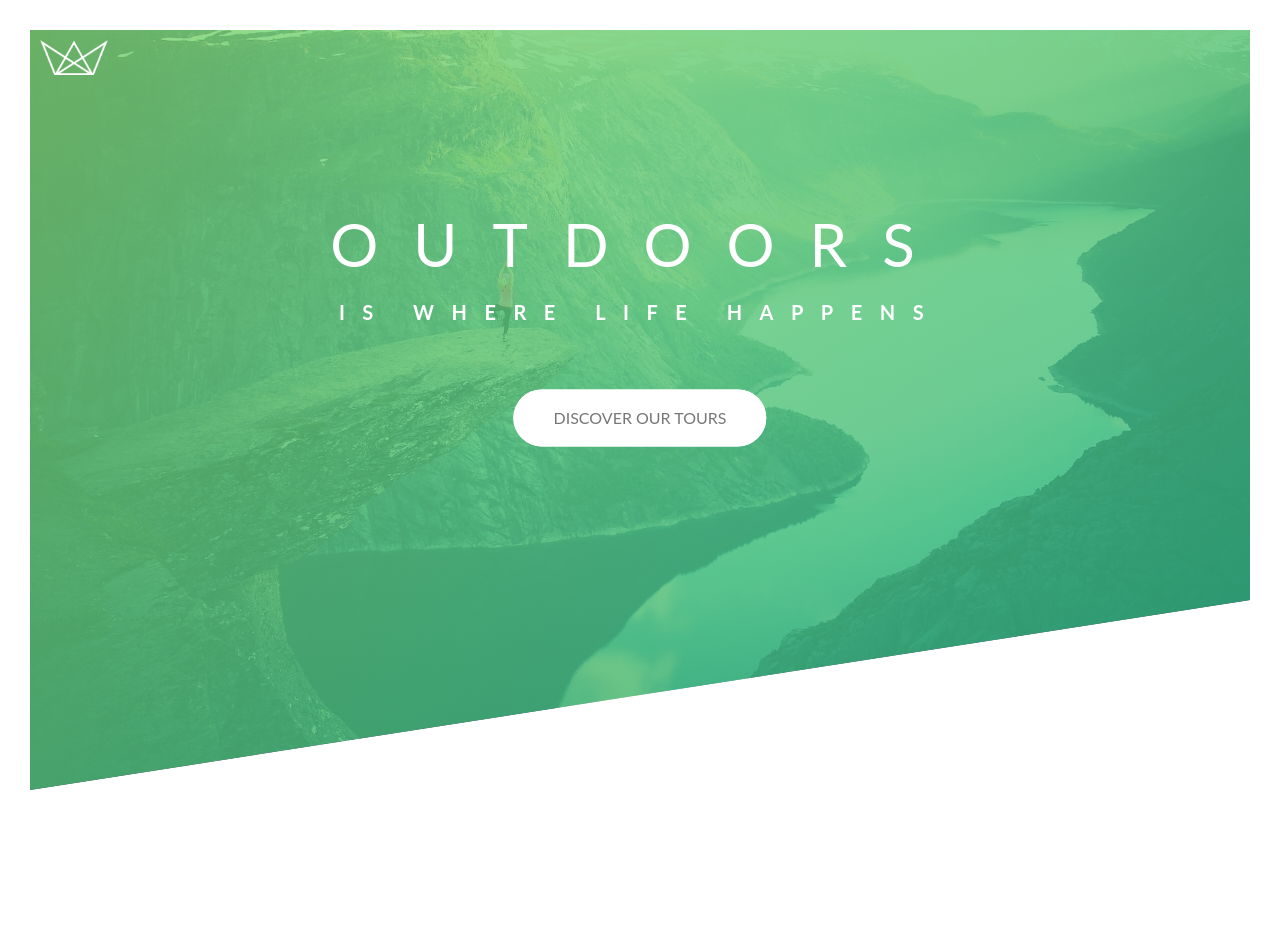
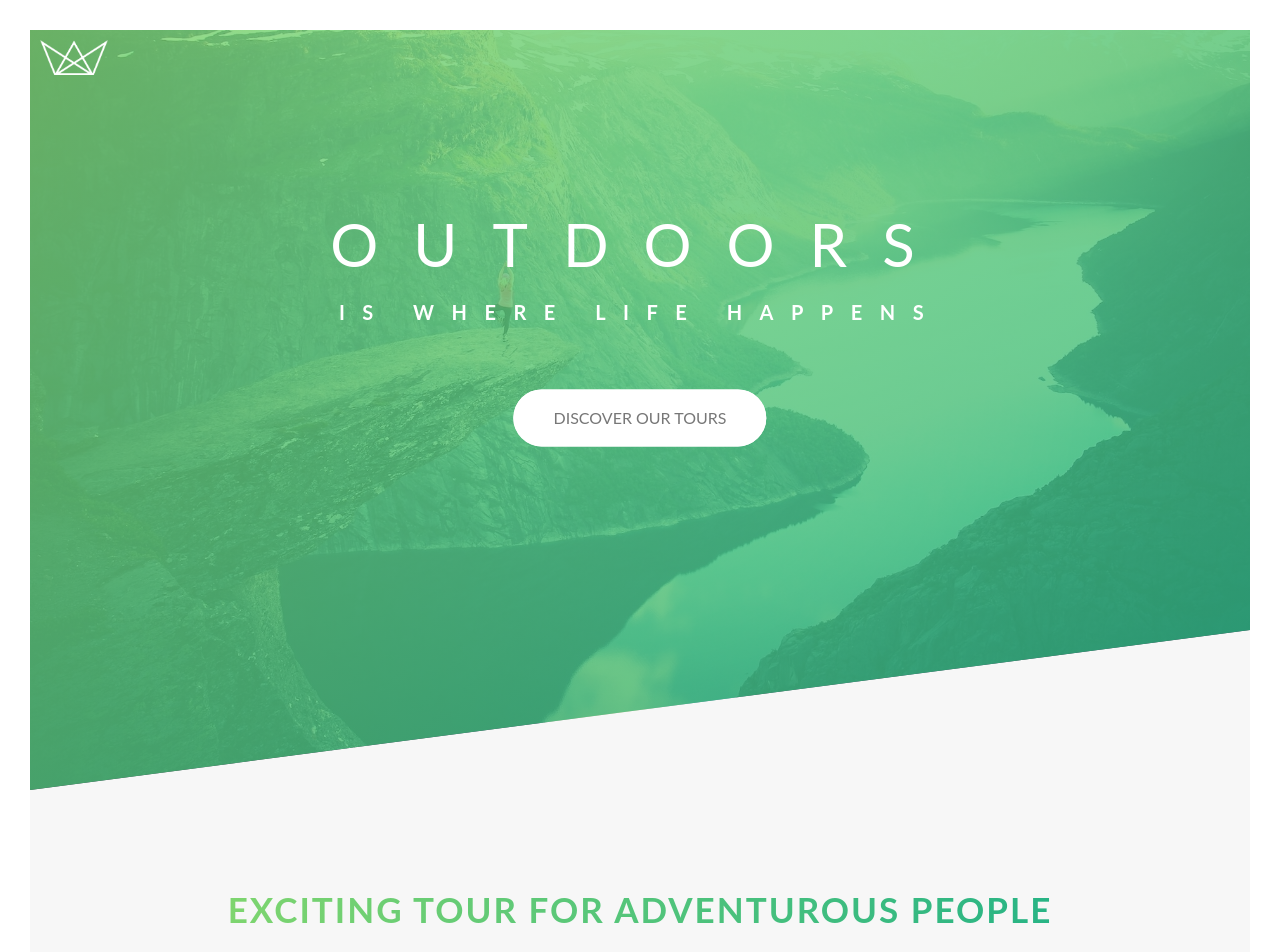
Before and after one commit to iguana-3d/css-advanced, a Next.js app: page / in a window 1280 px wide. Shown: the top 952 px of the page. Before the commit the page ends 820 px from the top, so only its background shows below. Built offline with nearby package versions, Linux system fonts and the light colour scheme.

Commit message:
second part scss

```diff
--- a/src/pages/header.js
+++ b/src/pages/header.js
@@ -2,6 +2,7 @@ import React from 'react';
 
 export default function Header(){
     return(
+        <>
             <header className="header">
                 <div className="header__logo-box">
                     <img src="/static/images/logo-white.png" alt="logo" className="header__logo" />
@@ -14,5 +15,78 @@ export default function Header(){
                     <a href="#" className="btn btn--white btn--animated">Discover our tours</a>
                 </div>
             </header>
-    )
+            <main>
+                <section className="section-about">
+                    <div className="u-center-text">
+                        <h2 className="heading-secondary">
+                            Exciting tour for adventurous people
+                        </h2>
+                    </div>
+                </section>
+            </main>
+
+            {/* <section className="grid-test">
+                <div className="row">
+                    <div className="col-1-of-2">
+                        col 1 of 2
+                    </div>
+                    <div className="col-1-of-2">
+                        col 1 of 2
+                    </div>
+                </div>
+                <div className="row">
+                    <div className="col-1-of-3">
+                        col 1 of 3
+                    </div>
+                    <div className="col-1-of-3">
+                        col 1 of 3
+                    </div>
+                    <div className="col-1-of-3">
+                        col 1 of 3
+                    </div>
+                </div>
+                <div className="row">
+                    <div className="col-1-of-3">
+                        col 1 of 3
+                    </div>
+                    <div className="col-2-of-3">
+                        col 2 of 3
+                    </div>
+                </div>
+                <div className="row">
+                    <div className="col-1-of-4">
+                        col 1 of 4
+                    </div>
+                    <div className="col-1-of-4">
+                        col 1 of 4
+                    </div>
+                    <div className="col-1-of-4">
+                        col 1 of 4
+                    </div>
+                    <div className="col-1-of-4">
+                        col 1 of 4
+                    </div>
+                </div>
+                <div className="row">
+                    <div className="col-1-of-4">
+                        col 1 of 4
+                    </div>
+                    <div className="col-1-of-4">
+                        col 1 of 4
+                    </div>
+                    <div className="col-2-of-4">
+                        col 2 of 4
+                    </div>
+                </div>
+                <div className="row">
+                    <div className="col-1-of-4">
+                        col 1 of 4
+                    </div>
+                    <div className="col-3-of-4">
+                        col 3 of 4
+                    </div>
+                </div>
+            </section> */}
+        </>
+    );
 }
--- a/styles/abstracts/_mixins.scss
+++ b/styles/abstracts/_mixins.scss
@@ -0,0 +1,7 @@
+@mixin clearfix {
+    &::after {
+        content: "";
+        display: table;
+        clear: both;
+    }
+}
--- a/styles/abstracts/_variables.scss
+++ b/styles/abstracts/_variables.scss
@@ -1,6 +1,15 @@
+//COLORS
 $color-primary: #55C57A;
 $color-primary-light: #7ED56F;
 $color-primary-dark: #28B485;
+
+$color-grey-liht-1: #f7f7f7;
+
 $color-grey-dark: #777777;
 $color-white: #ffffff;
 $color-black: #000000;
+
+//GRID
+$grid-width: 114rem;
+$gutter-vetical: 8rem;
+$gutter-horizontal: 6rem;
--- a/styles/base/_typography.scss
+++ b/styles/base/_typography.scss
@@ -28,3 +28,19 @@ body {
         animation: moveInRight 2s ease-out;
     }
 }
+
+.heading-secondary {
+    font-size: 3.5rem;
+    text-transform: uppercase;
+    font-weight: 700;
+    display: inline-block;
+    background-image: linear-gradient(to right, $color-primary-light, $color-primary-dark);
+    background-clip: text;
+    color: transparent;
+    letter-spacing: .2rem;
+    transition: all .2s;
+    &:hover {
+        transform: skewY(2deg) skewX(15deg) scale(1.1);
+        text-shadow: .5rem 1rem 2rem rgba($color-black, .2);
+    }
+}
--- a/styles/base/_utilities.scss
+++ b/styles/base/_utilities.scss
@@ -0,0 +1,3 @@
+.u-center-text {
+    text-align: center;
+}
--- /dev/null
+++ b/styles/layout/_grid.scss
@@ -0,0 +1,42 @@
+.row {
+    max-width: $grid-width;
+    background-color: #eee;
+    margin: 0 auto;
+    &:not(:last-child) {
+        margin-bottom: $gutter-vetical;
+    }
+
+    @include clearfix;
+
+    [class^="col-"] {
+        background-color: orangered;
+        float: left;
+        &:not(:last-child) {
+            margin-right: $gutter-horizontal;
+        }
+    }
+
+    .col-1-of-2 {
+        width: calc((100% - #{$gutter-horizontal}) / 2);
+    }
+
+    .col-1-of-3 {
+        width: calc((100% - 2 * #{$gutter-horizontal}) / 3);
+    }
+
+    .col-2-of-3 {
+        width: calc(2 * ((100% - 2 * #{$gutter-horizontal}) / 3) + #{$gutter-horizontal});
+    }
+
+    .col-1-of-4 {
+        width: calc((100% - 3 * #{$gutter-horizontal}) / 4);
+    }
+
+    .col-2-of-4 {
+        width: calc(2 * ((100% - 3 * #{$gutter-horizontal}) / 4) + #{$gutter-horizontal});
+    }
+
+    .col-3-of-4 {
+        width: calc(3 * ((100% - 3 * #{$gutter-horizontal}) / 4) + 2 * #{$gutter-horizontal});
+    }
+}
--- a/styles/layout/_header.scss
+++ b/styles/layout/_header.scss
@@ -3,7 +3,7 @@
     background-image: linear-gradient(to right bottom, rgba($color-primary-light, 0.8), rgba($color-primary-dark, 0.8)), url('/static/images/hero.jpg');
     background-size: cover;
     background-position: top;
-    clip-path: polygon(0 0, 100% 0, 100% 75%, 0 100%);
+    clip-path: polygon(0 0, 100% 0, 100% 75vh, 0 100%);
 
     .header__logo-box {
         position: absolute;
--- a/styles/main.scss
+++ b/styles/main.scss
@@ -10,5 +10,6 @@
 @import './components/button';
 
 @import './layout/header';
+@import './layout/grid';
 
 @import './pages/_home';
--- a/styles/pages/_home.scss
+++ b/styles/pages/_home.scss
@@ -0,0 +1,5 @@
+.section-about {
+    background-color: $color-grey-liht-1;
+    padding: 25rem 0;
+    margin-top: -20vh;
+}
```
Lines whose indentation alone changed are shown as unchanged.
